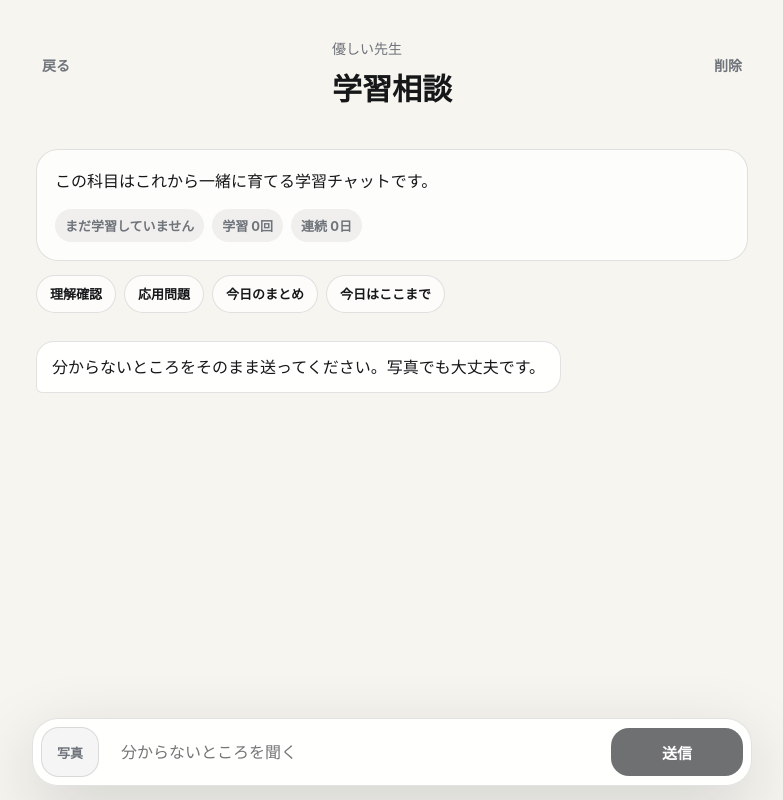
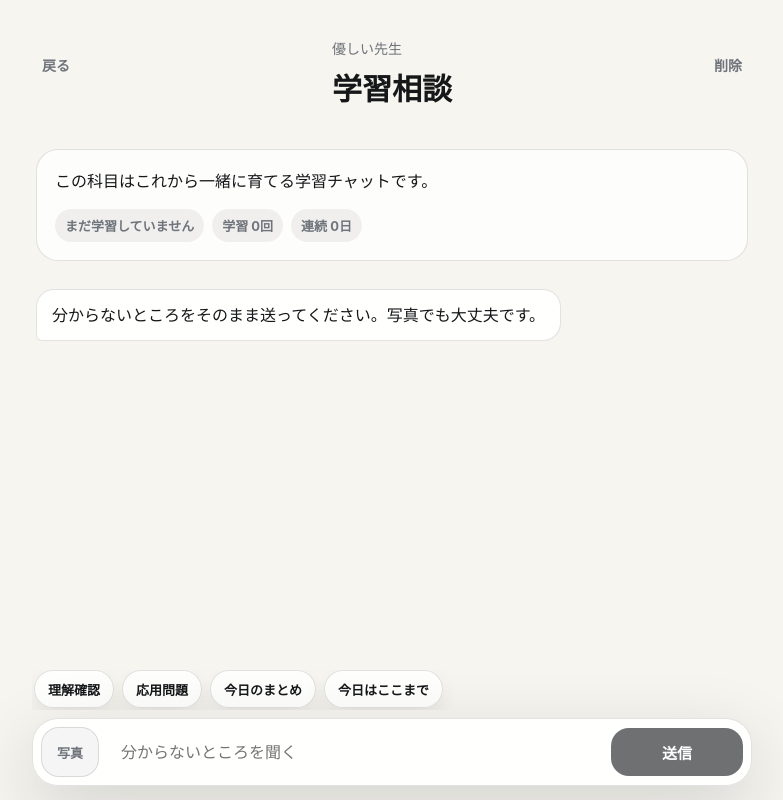
Before and after one commit to kokura-yuta/PAS, a FastAPI app: page /chat in a window 1280 px wide. Shown: the whole page, without its empty margins (248-1031 px from the left). Run offline with FastAPI, Linux system fonts and the light colour scheme; the visitor is signed in with stand-in values (Sample User, id 1); tables that the repository leaves empty hold one stand-in row (values such as "Sample post"); data that the repository does not hold is empty.

Commit message:
Move lesson actions near chat input

```diff
--- a/static/style.css
+++ b/static/style.css
@@ -183,7 +183,7 @@ body:has(.study-app) {
     animation-delay: 96ms;
 }
 
-.study-chat > .study-chat-form {
+.study-chat > .study-chat-controls {
     animation-name: studyFadeOnly;
 }
 
@@ -559,7 +559,7 @@ body:has(.study-app) {
 }
 
 .study-chat {
-    padding-bottom: 140px;
+    padding-bottom: 210px;
 }
 
 .study-chat-header {
@@ -620,18 +620,29 @@ body:has(.study-app) {
 
 .lesson-actions {
     display: flex;
-    flex-wrap: wrap;
+    flex-wrap: nowrap;
     gap: 8px;
-    margin-top: 14px;
+    width: 100%;
+    margin: 0;
+    padding: 0 2px 2px;
+    overflow-x: auto;
+    overscroll-behavior-x: contain;
+    scrollbar-width: none;
+}
+
+.lesson-actions::-webkit-scrollbar {
+    display: none;
 }
 
 .lesson-actions button {
+    flex: 0 0 auto;
     min-height: 38px;
     padding: 0 13px;
     border: 1px solid var(--study-line);
     border-radius: 999px;
-    background: rgba(255, 255, 255, 0.68);
+    background: rgba(255, 255, 255, 0.84);
     color: var(--study-text);
+    box-shadow: 0 10px 24px rgba(21, 23, 25, 0.08);
     font: inherit;
     font-size: 13px;
     font-weight: 800;
@@ -687,16 +698,23 @@ body:has(.study-app) {
     color: var(--study-muted);
 }
 
-.study-chat-form {
+.study-chat-controls {
     position: fixed;
     left: 50%;
     bottom: max(14px, env(safe-area-inset-bottom));
     z-index: 20;
     transform: translateX(-50%);
+    display: grid;
+    gap: 8px;
+    width: min(720px, calc(100% - 28px));
+    box-sizing: border-box;
+}
+
+.study-chat-form {
     display: flex;
     align-items: center;
     gap: 8px;
-    width: min(720px, calc(100% - 28px));
+    width: 100%;
     padding: 8px;
     border: 1px solid var(--study-line);
     border-radius: 26px;
@@ -863,7 +881,7 @@ body:has(.study-app) {
     }
 
     .study-chat {
-        padding-bottom: 126px;
+        padding-bottom: 188px;
     }
 
     .study-chat-header {
@@ -884,8 +902,12 @@ body:has(.study-app) {
         font-size: 15px;
     }
 
+    .study-chat-controls {
+        width: calc(100% - 24px);
+    }
+
     .study-chat-form {
-        width: calc(100% - 24px);
+        width: 100%;
         padding: 7px;
         border-radius: 24px;
     }
```
Also changed, not shown: static/react_app.js (+22 -18 lines).
